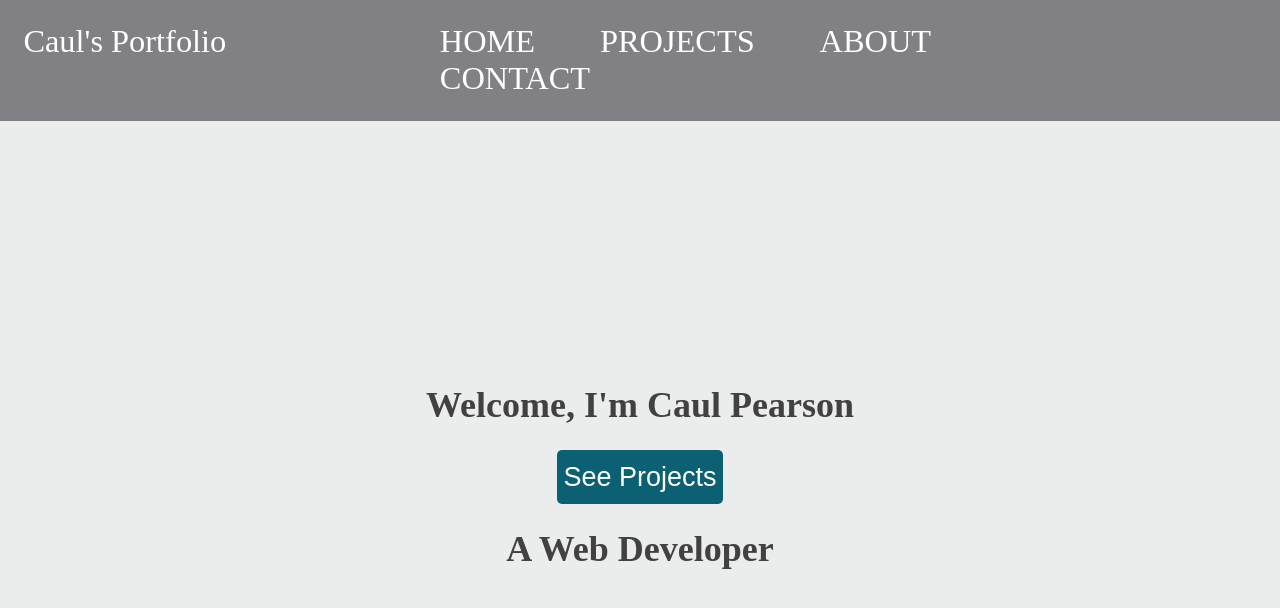
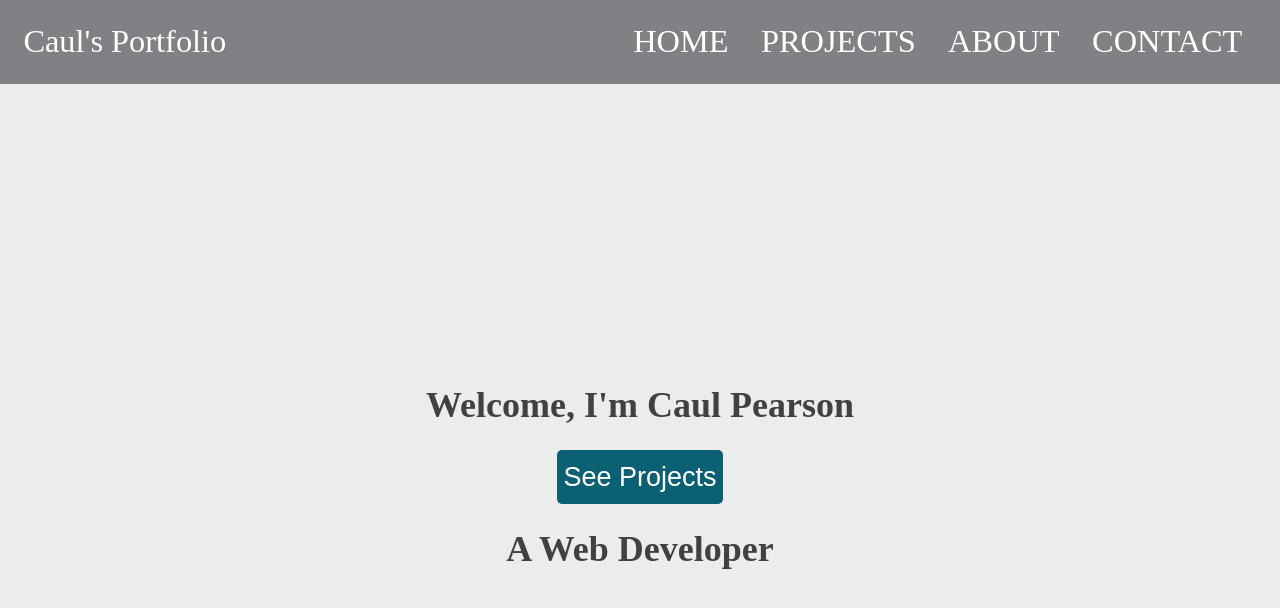
Before and after one commit to caulpearson/caulpearson.github.io, a plain HTML site: page index.html in a window 1280 px wide. Drawn offline with Linux system fonts and the light colour scheme.

Commit message:
Changed the navbar styling

```diff
--- a/css/main.css
+++ b/css/main.css
@@ -29,7 +29,7 @@ header .logo {
 
 header nav {
 	justify-self: right;
-	padding-right: 15%;
+	padding-right: 5%;
 }
 header nav ul {
 	list-style-type: none;
@@ -41,7 +41,7 @@ header nav ul li {
 	float: left;
 }
 header nav ul li a {
-	padding: 1em;
+	padding: .5em;
 	text-transform: uppercase;
 	font-size: 1.8em;
 }
```
